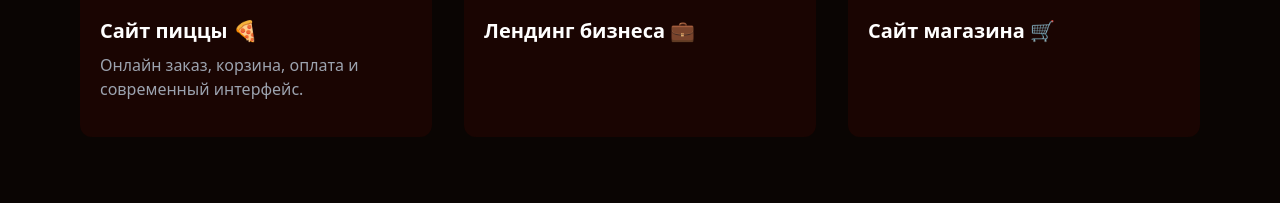
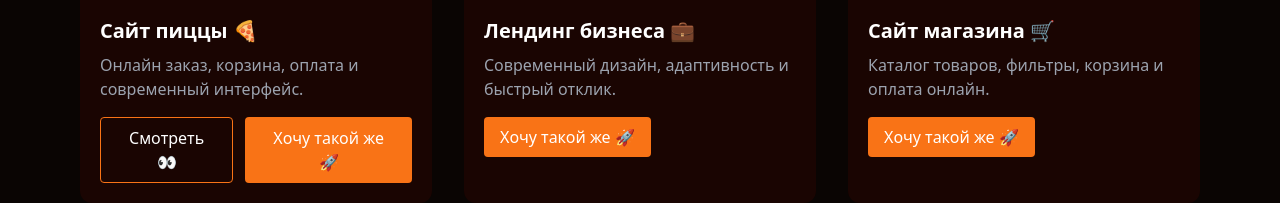
Before and after one commit to abdulazizabduvahobov33-max/MyServiceSite, a plain HTML site: page index.html in a window 1280 px wide. Shown: the part 1079-1282 px from the top of the page. Before the commit the page ends 1216 px from the top, so only its background shows below. Drawn offline with nearby package versions, Linux system fonts and the light colour scheme.

Commit message:
final fix

```diff
--- a/index.html
+++ b/index.html
@@ -13,6 +13,7 @@
   <!-- HEADER -->
   <header class="flex flex-col md:flex-row justify-between items-center p-6 max-w-7xl mx-auto">
     <h1 class="text-2xl font-bold text-orange-500 mb-4 md:mb-0">AZ Web</h1>
+
     <nav class="flex flex-col md:flex-row gap-4 md:gap-6 text-sm md:text-base">
       <a href="#" class="hover:text-orange-500 transition">Главная</a>
       <a href="order.html" class="hover:text-orange-500 transition">Заказать</a>
@@ -22,10 +23,12 @@
   <!-- HERO -->
   <section class="relative text-center mt-20 px-4 max-w-5xl mx-auto">
     <div class="absolute inset-0 blur-3xl opacity-20 bg-orange-500 rounded-full"></div>
+
     <h2 class="text-3xl sm:text-4xl md:text-6xl font-bold leading-tight mb-6 relative">
       Создаю сайты,<br>
       которые <span class="text-orange-500">приносят клиентов</span>
     </h2>
+
     <p class="text-gray-400 text-lg max-w-2xl mx-auto mb-8 relative">
       Делаю современные сайты для бизнеса: рестораны, магазины,
       сервисы. Быстро, красиво и с системой заказов.
@@ -39,16 +42,18 @@
     </div>
   </section>
 
-  <!-- MINI FEATURES -->
+  <!-- FEATURES -->
   <section class="mt-24 max-w-6xl mx-auto px-4 grid grid-cols-1 md:grid-cols-3 gap-6">
     <div class="bg-[#1a0502] p-6 rounded-xl hover:scale-105 transition">
       <h3 class="text-orange-500 text-xl mb-2">⚡ Быстро</h3>
       <p class="text-gray-400">Сайт готов за 1–3 дня</p>
     </div>
+
     <div class="bg-[#1a0502] p-6 rounded-xl hover:scale-105 transition">
       <h3 class="text-orange-500 text-xl mb-2">📱 Удобно</h3>
       <p class="text-gray-400">Работает на всех устройствах</p>
     </div>
+
     <div class="bg-[#1a0502] p-6 rounded-xl hover:scale-105 transition">
       <h3 class="text-orange-500 text-xl mb-2">💰 Продаёт</h3>
       <p class="text-gray-400">Помогает получать клиентов</p>
@@ -66,32 +71,77 @@
       <!-- PROJECT 1 -->
       <div class="bg-[#1a0502] rounded-xl overflow-hidden hover:scale-105 transition">
         <img src="assets/pizza.png" class="w-full h-60 object-cover">
+
         <div class="p-5">
           <h3 class="text-xl font-semibold mb-2">Сайт пиццы 🍕</h3>
+
           <p class="text-gray-400 mb-4">
             Онлайн заказ, корзина, оплата и современный интерфейс.
           </p>
+
+          <div class="flex flex-col sm:flex-row gap-3">
+            <a href="https://abdulazizabduvahobov33-max.github.io/pizza-website-new/" target="_blank"
+              class="border border-orange-500 px-4 py-2 rounded text-center hover:bg-orange-500 transition">
+              Смотреть 👀
+            </a>
+
+            <button onclick="orderProject('Pizza Website')"
+              class="bg-orange-500 px-4 py-2 rounded hover:scale-105 transition">
+              Хочу такой же 🚀
+            </button>
+          </div>
         </div>
       </div>
 
       <!-- PROJECT 2 -->
       <div class="bg-[#1a0502] rounded-xl overflow-hidden hover:scale-105 transition">
         <img src="https://images.unsplash.com/photo-1556740749-887f6717d7e4" class="w-full h-60 object-cover">
+
         <div class="p-5">
           <h3 class="text-xl font-semibold mb-2">Лендинг бизнеса 💼</h3>
+
+          <p class="text-gray-400 mb-4">
+            Современный дизайн, адаптивность и быстрый отклик.
+          </p>
+
+          <div class="flex flex-col sm:flex-row gap-3">
+            <button onclick="orderProject('Business Landing')"
+              class="bg-orange-500 px-4 py-2 rounded hover:scale-105 transition">
+              Хочу такой же 🚀
+            </button>
+          </div>
         </div>
       </div>
 
       <!-- PROJECT 3 -->
       <div class="bg-[#1a0502] rounded-xl overflow-hidden hover:scale-105 transition">
         <img src="https://images.unsplash.com/photo-1600891964599-f61ba0e24092" class="w-full h-60 object-cover">
+
         <div class="p-5">
           <h3 class="text-xl font-semibold mb-2">Сайт магазина 🛒</h3>
+
+          <p class="text-gray-400 mb-4">
+            Каталог товаров, фильтры, корзина и оплата онлайн.
+          </p>
+
+          <div class="flex flex-col sm:flex-row gap-3">
+            <button onclick="orderProject('Shop Website')"
+              class="bg-orange-500 px-4 py-2 rounded hover:scale-105 transition">
+              Хочу такой же 🚀
+            </button>
+          </div>
         </div>
       </div>
 
     </div>
   </section>
 
+  <script>
+    function orderProject(projectName) {
+      localStorage.setItem('selectedProject', projectName);
+      window.location.href = "order.html";
+    }
+  </script>
+
 </body>
 </html>
```
